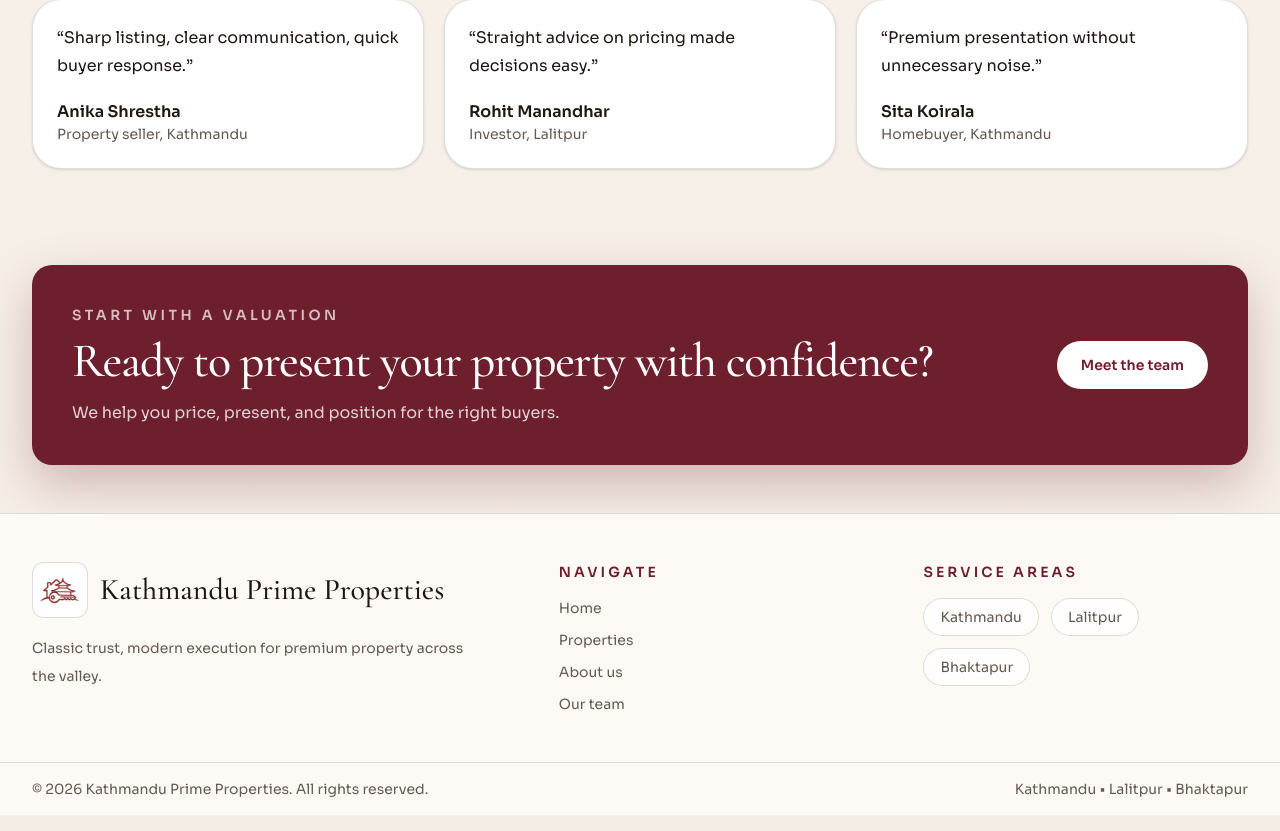
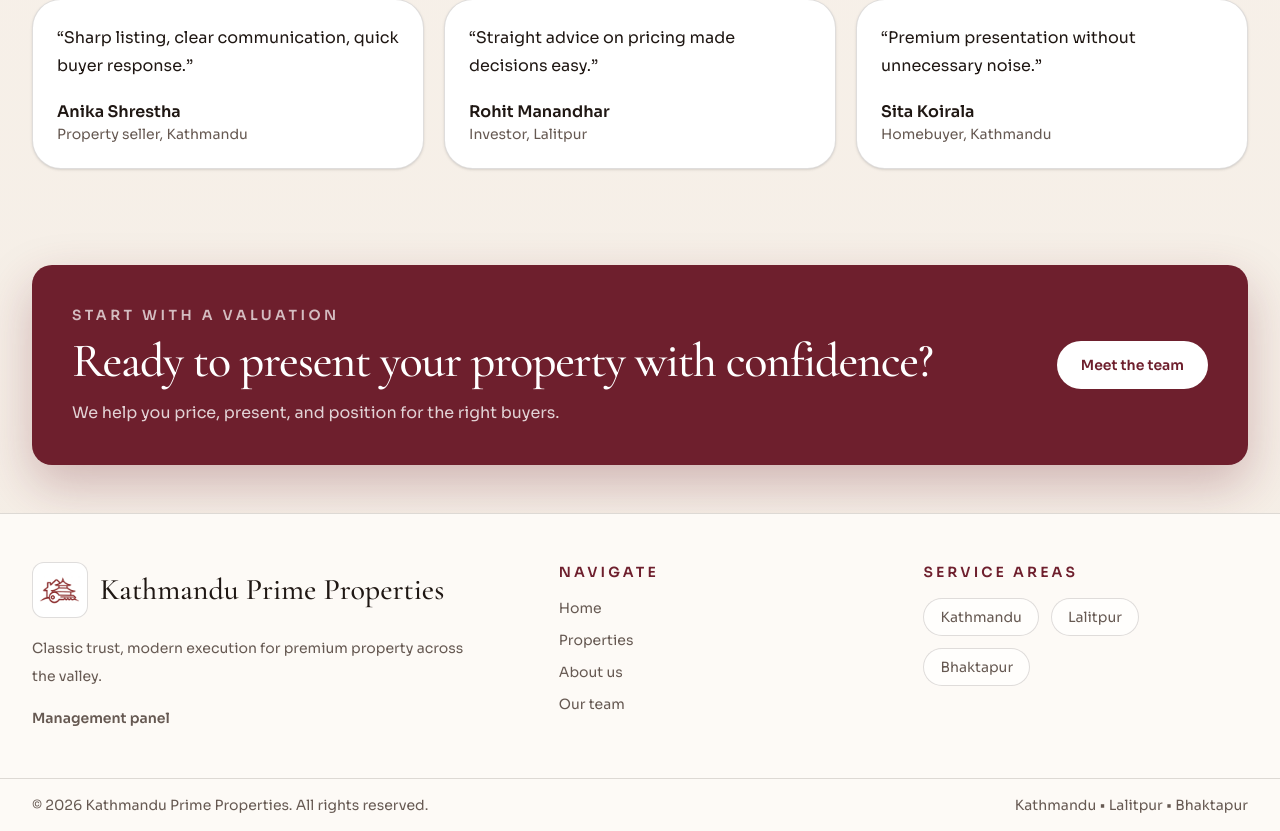
Before and after one commit to Neup-Appify/kathmanduprimeproperties, a Next.js app: page / in a window 1280 px wide. Shown: the part 2548-3379 px from the top of the page. Built offline with nearby package versions, Linux system fonts and the light colour scheme.

Commit message:
Added management panel on the footer.

```diff
--- a/src/components/site-footer.tsx
+++ b/src/components/site-footer.tsx
@@ -28,6 +28,12 @@ export function SiteFooter() {
             Classic trust, modern execution for premium property across the
             valley.
           </p>
+          <Link
+            href="https://neupgroup.com/estate/manage"
+            className="inline-flex text-sm font-semibold text-[color:var(--muted)] transition-colors hover:text-[color:var(--foreground)]"
+          >
+            Management panel
+          </Link>
         </div>
 
         <div>
```
